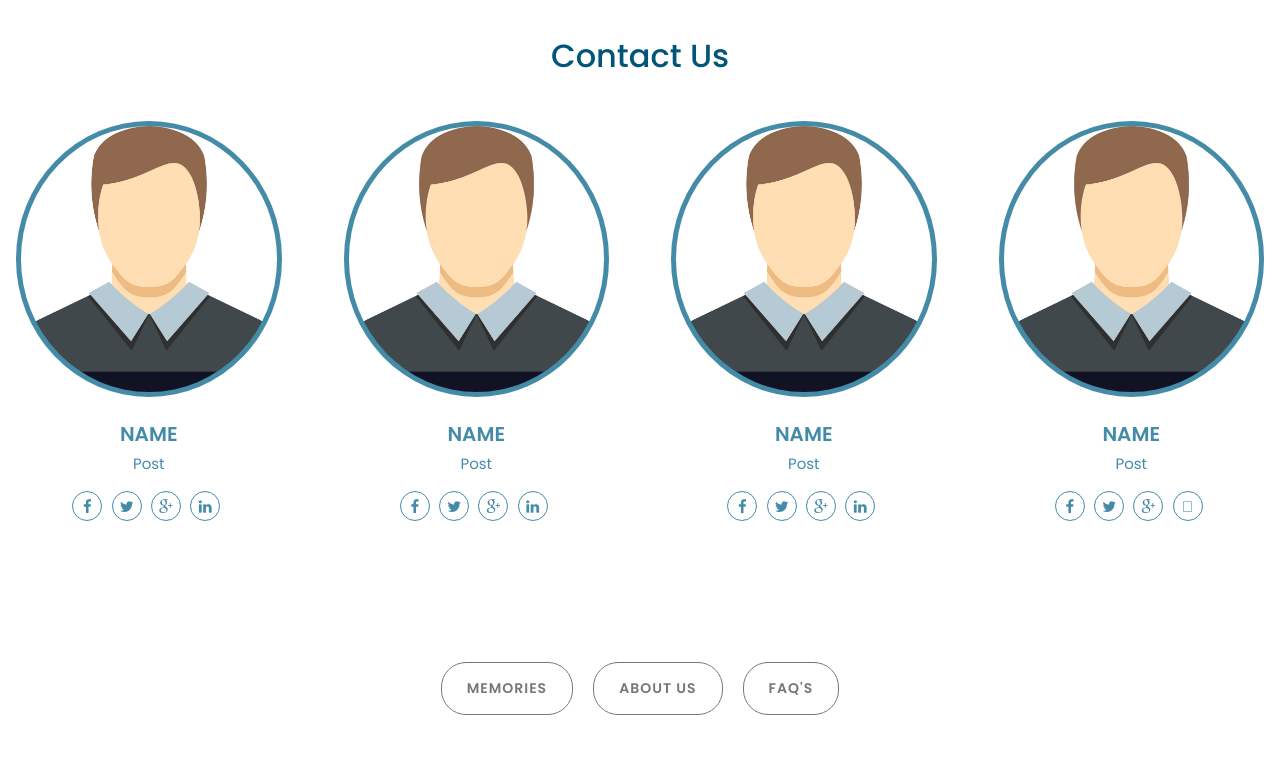
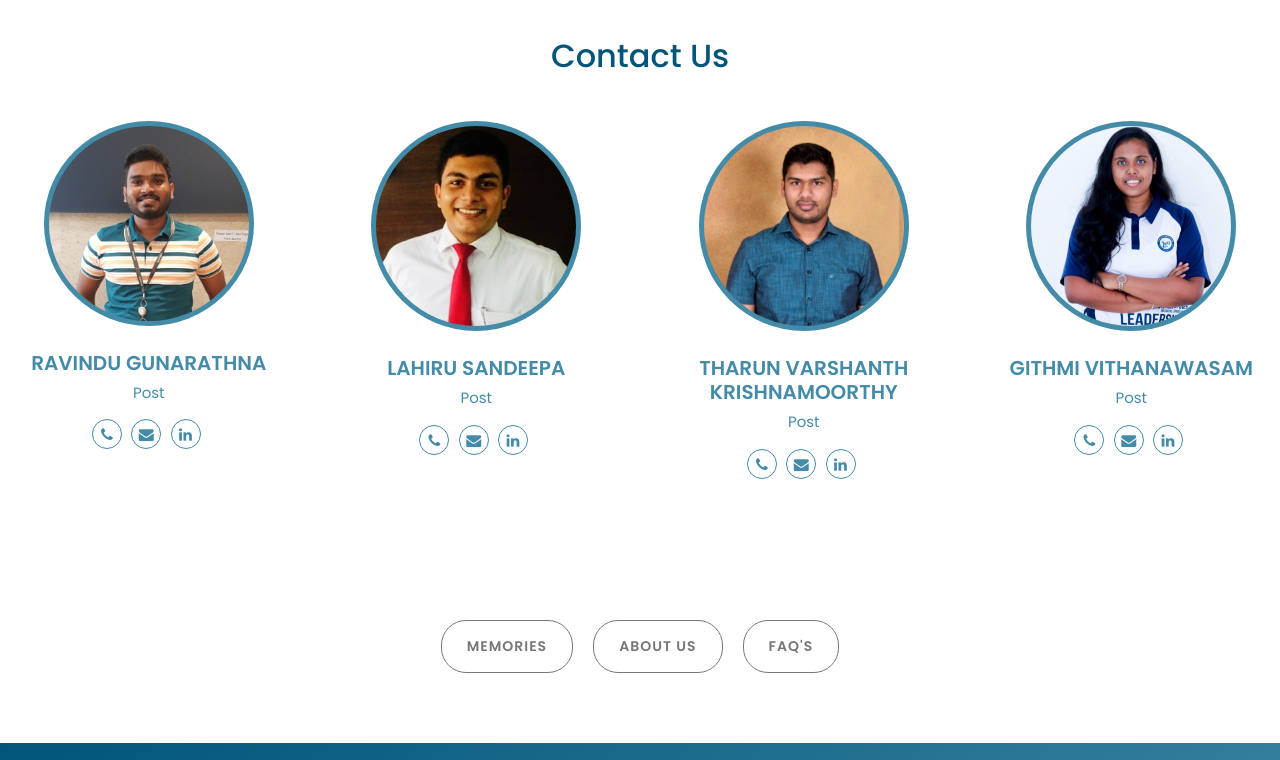
Before and after one commit to SESA-DEV/realhack2022, a plain HTML site: page index.html in a window 1280 px wide. Shown: the part 6680-7440 px from the top of the page. Drawn offline with Linux system fonts and the light colour scheme.

Commit message:
Images & Links added

```diff
--- a/assets/css/index.css
+++ b/assets/css/index.css
@@ -1700,7 +1700,7 @@ preloader
 }
 .our-team .pic{
   display: inline-block;
-  width: 100%;
+  width: 210px;
   height: 100%;
   background: #448ba8;
   padding: 5px;
@@ -1713,7 +1713,7 @@ preloader
   border-radius: 50%;
 }
 .pic img{
-  width: 100%;
+  width: 200px;
   height: auto;
   border-radius: 50%;
 }
--- a/index.html
+++ b/index.html
@@ -880,15 +880,14 @@
             <div class="col-md-3 col-sm-6">
                 <div class="our-team">
                     <div class="pic">
-                        <img src="./assets/images/man.jpg" alt="image">
+                        <img src="./assets/images/team/ravindu.jpg" alt="image">
                     </div>
-                    <h3 class="title">Name</h3>
+                    <h3 class="title">Ravindu Gunarathna</h3>
                     <span class="post">Post</span>
                     <ul class="social">
-                        <li><a href="#" class="fa fa-facebook"></a></li>
-                        <li><a href="#" class="fa fa-twitter"></a></li>
-                        <li><a href="#" class="fa fa-google-plus"></a></li>
-                        <li><a href="#" class="fa fa-linkedin"></a></li>
+                        <li><a href="tel:94763471118" class="fa fa-phone"></a></li>
+                        <li><a href="mailto:ravindugunarathna@gmail.com" class="fa fa-envelope"></a></li>
+                        <li><a href="https://www.linkedin.com/in/ravindu-danthika-30a771181/" class="fa fa-linkedin"></a></li>
                     </ul>
                 </div>
             </div>
@@ -896,15 +895,14 @@
             <div class="col-md-3 col-sm-6">
                 <div class="our-team">
                     <div class="pic">
-                        <img src="./assets/images/man.jpg" alt="image">
+                        <img src="./assets/images/team/lahiru.jfif" alt="image">
                     </div>
-                    <h3 class="title">Name</h3>
+                    <h3 class="title">Lahiru Sandeepa</h3>
                     <span class="post">Post</span>
                     <ul class="social">
-                        <li><a href="#" class="fa fa-facebook"></a></li>
-                        <li><a href="#" class="fa fa-twitter"></a></li>
-                        <li><a href="#" class="fa fa-google-plus"></a></li>
-                        <li><a href="#" class="fa fa-linkedin"></a></li>
+                        <li><a href="tel:94711186028" class="fa fa-phone"></a></li>
+                        <li><a href="mailto:lahirusandeepa22@gmail.com" class="fa fa-envelope"></a></li>
+                        <li><a href="https://www.linkedin.com/in/lahiru-sandeepa-ab79ab181/" class="fa fa-linkedin"></a></li>
                     </ul>
                 </div>
             </div>
@@ -912,30 +910,28 @@
             <div class="col-md-3 col-sm-6">
                 <div class="our-team">
                     <div class="pic">
-                        <img src="./assets/images/man.jpg" alt="image">
+                        <img src="./assets/images/team/tharunV.jfif" alt="image">
                     </div>
-                    <h3 class="title">Name</h3>
+                    <h3 class="title">Tharun varshanth Krishnamoorthy</h3>
                     <span class="post">Post</span>
                     <ul class="social">
-                        <li><a href="#" class="fa fa-facebook"></a></li>
-                        <li><a href="#" class="fa fa-twitter"></a></li>
-                        <li><a href="#" class="fa fa-google-plus"></a></li>
-                        <li><a href="#" class="fa fa-linkedin"></a></li>
+                        <li><a href="tel:94768407950" class="fa fa-phone"></a></li>
+                        <li><a href="mailto:tharunvar10@gmail.com" class="fa fa-envelope"></a></li>
+                        <li><a href="https://www.linkedin.com/in/tharun-varshanth-krishnamoorthy/" class="fa fa-linkedin"></a></li>
                     </ul>
                 </div>
             </div>
             <div class="col-md-3 col-sm-6">
                 <div class="our-team">
                     <div class="pic">
-                        <img src="./assets/images/man.jpg" alt="image">
+                        <img src="./assets/images/team/githmi.jfif" alt="image">
                     </div>
-                    <h3 class="title">Name</h3>
+                    <h3 class="title">Githmi Vithanawasam</h3>
                     <span class="post">Post</span>
                     <ul class="social">
-                        <li><a href="#" class="fa fa-facebook"></a></li>
-                        <li><a href="#" class="fa fa-twitter"></a></li>
-                        <li><a href="#" class="fa fa-google-plus"></a></li>
-                        <li><a href="#" class="fab fa-linkedin"></a></li>
+                        <li><a href="tel:+94715437971" class="fa fa-phone"></a></li>
+                        <li><a href="mailto:wvganjana@gmail.com" class="fa fa-envelope"></a></li>
+                        <li><a href="https://www.linkedin.com/in/githmivithanawasam/" class="fa fa-linkedin"></a></li>
                     </ul>
                 </div>
             </div>
```
Also changed, not shown: assets/images/man.jpg (deleted), assets/images/team/githmi.jfif (added), assets/images/team/lahiru.jfif (added), assets/images/team/ravindu.jpg (added), assets/images/team/tharunV.jfif (added).
